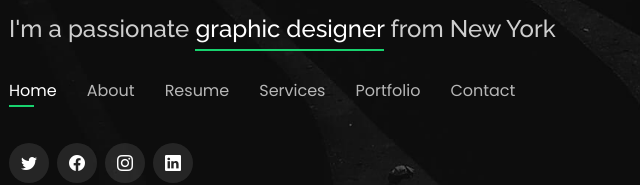
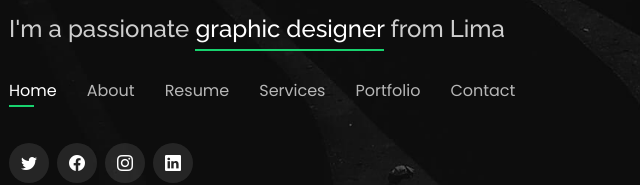
Before and after one commit to MichaelSuarez0/michaelsuarez.github.io, a plain HTML site: page index.html in a window 1280 px wide. Shown: the part 335-520 px from the top of the page, 73-713 px from the left. Drawn offline with nearby package versions, Linux system fonts and the light colour scheme.

Commit message:
Update index.html

```diff
--- a/index.html
+++ b/index.html
@@ -45,7 +45,7 @@
       <h1><a href="index.html">Emily Jones</a></h1>
       <!-- Uncomment below if you prefer to use an image logo -->
       <!-- <a href="index.html" class="mr-auto"><img src="assets/img/logo.png" alt="" class="img-fluid"></a> -->
-      <h2>I'm a passionate <span>graphic designer</span> from New York</h2>
+      <h2>I'm a passionate <span>graphic designer</span> from Lima</h2>
 
       <nav id="navbar" class="navbar">
         <ul>
```
